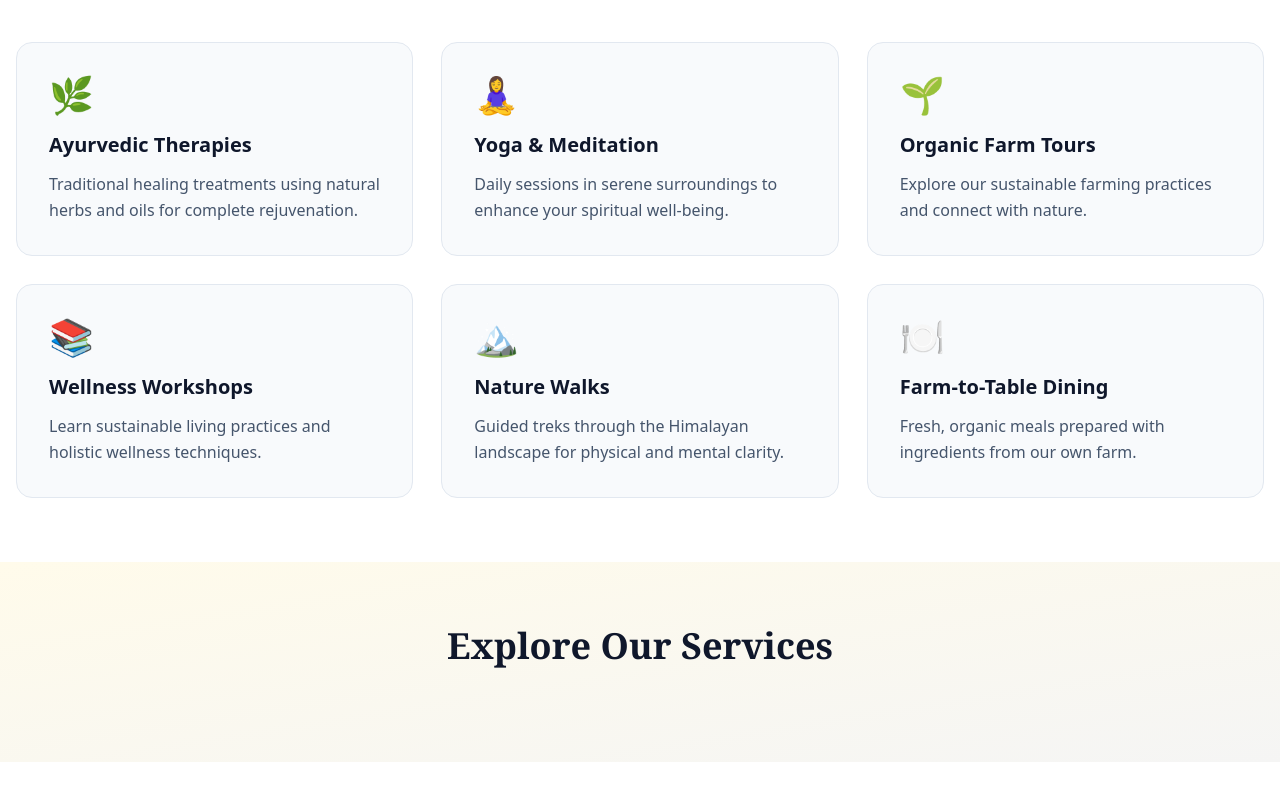
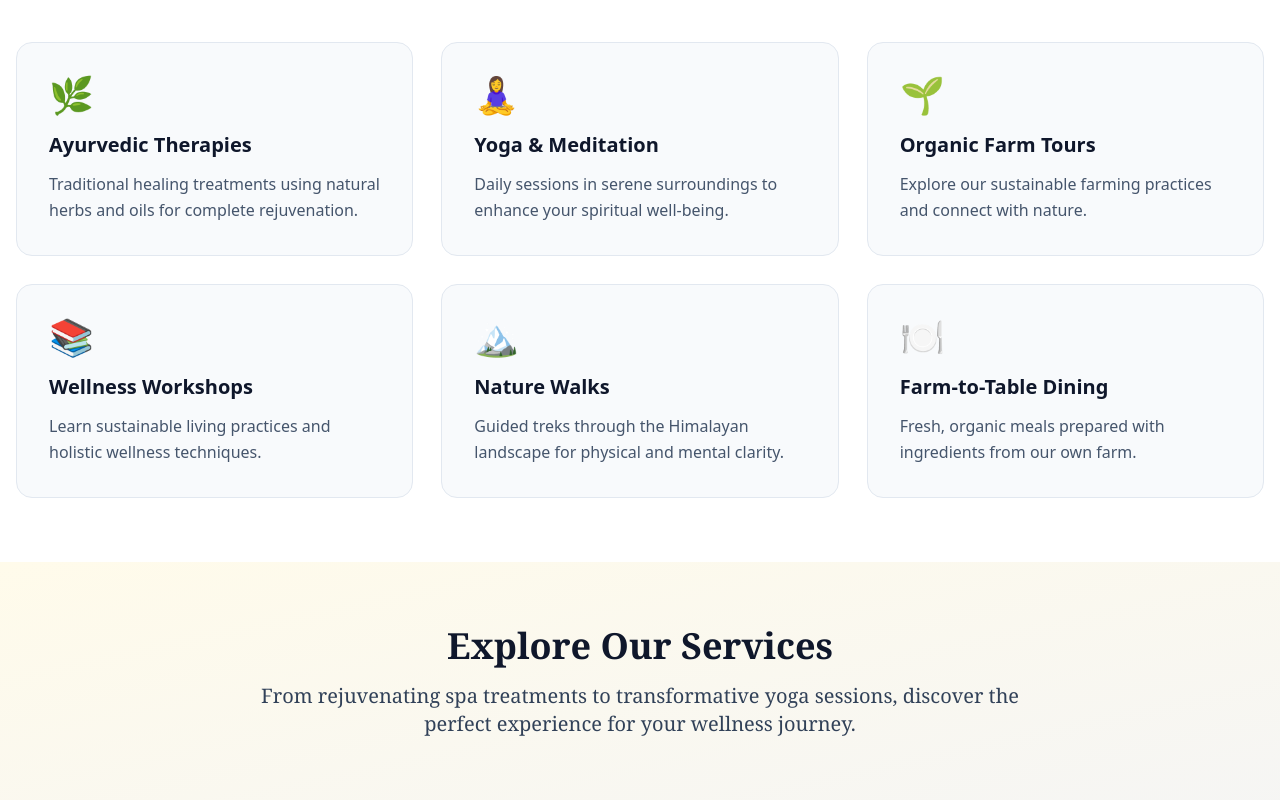
Before and after one commit to RikenMor001/Farmyadri, a React (Vite) app: page / in a window 1280 px wide. Shown: the part 2120-2920 px from the top of the page. Before the commit the page ends 2882 px from the top, so only its background shows below. Built offline with nearby package versions, Linux system fonts and the light colour scheme.

Commit message:
Update LandingPage.jsx

```diff
--- a/src/components/LandingPage.jsx
+++ b/src/components/LandingPage.jsx
@@ -176,6 +176,9 @@ export default function LandingPage(){
                 <div className="container mx-auto px-4">
                     <div className="text-center text-4xl font-bold text-slate-900 mb-8 font-serif">
                         Explore Our Services
+                        <p className="text-center text-xl text-slate-700 max-w-3xl mx-auto mt-4 font-light font-serif">
+                            From rejuvenating spa treatments to transformative yoga sessions, discover the perfect experience for your wellness journey.
+                        </p>
                     </div>
                 </div>
             </section>
```
